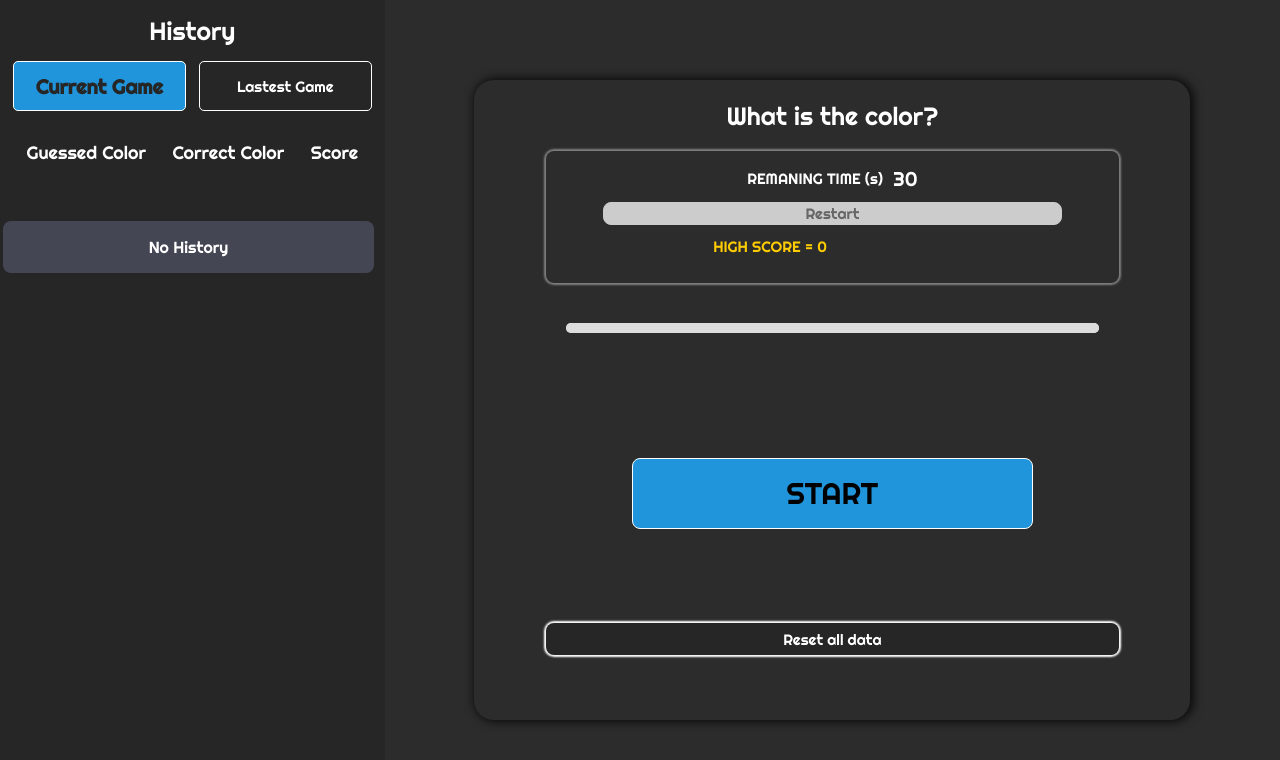
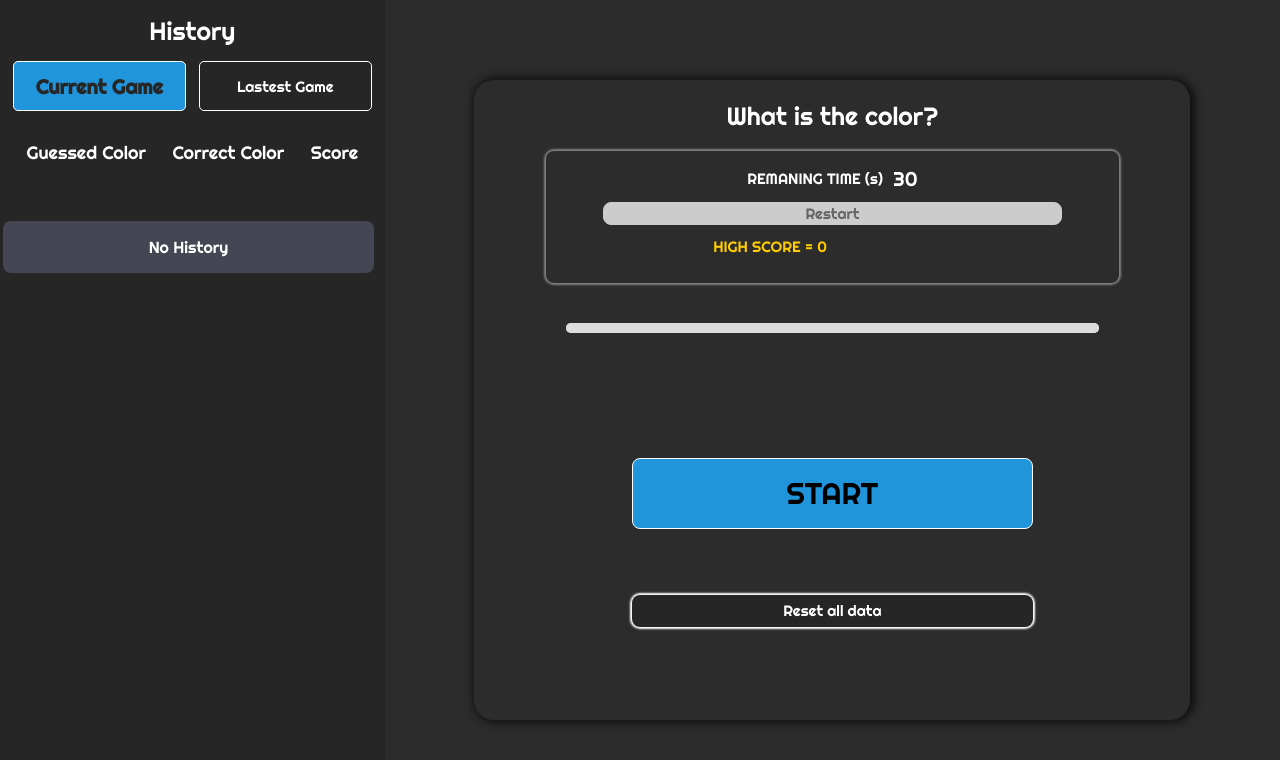
Before and after one commit to CaioMassola/react-hexadecimal-game, a React (Vite) app: page / in a window 1280 px wide. Shown: the top 760 px of the page. Built offline with nearby package versions, Linux system fonts and the light colour scheme.

Commit message:
implements: layout game

```diff
--- a/src/components/card-game/styles/media-queries.css
+++ b/src/components/card-game/styles/media-queries.css
@@ -95,8 +95,9 @@
     }
 
     .btn-delete {
-        width: 100%;
+        width: 70%;
         height: 100%;
+        margin-top: -10%;
 
     }
 
```
